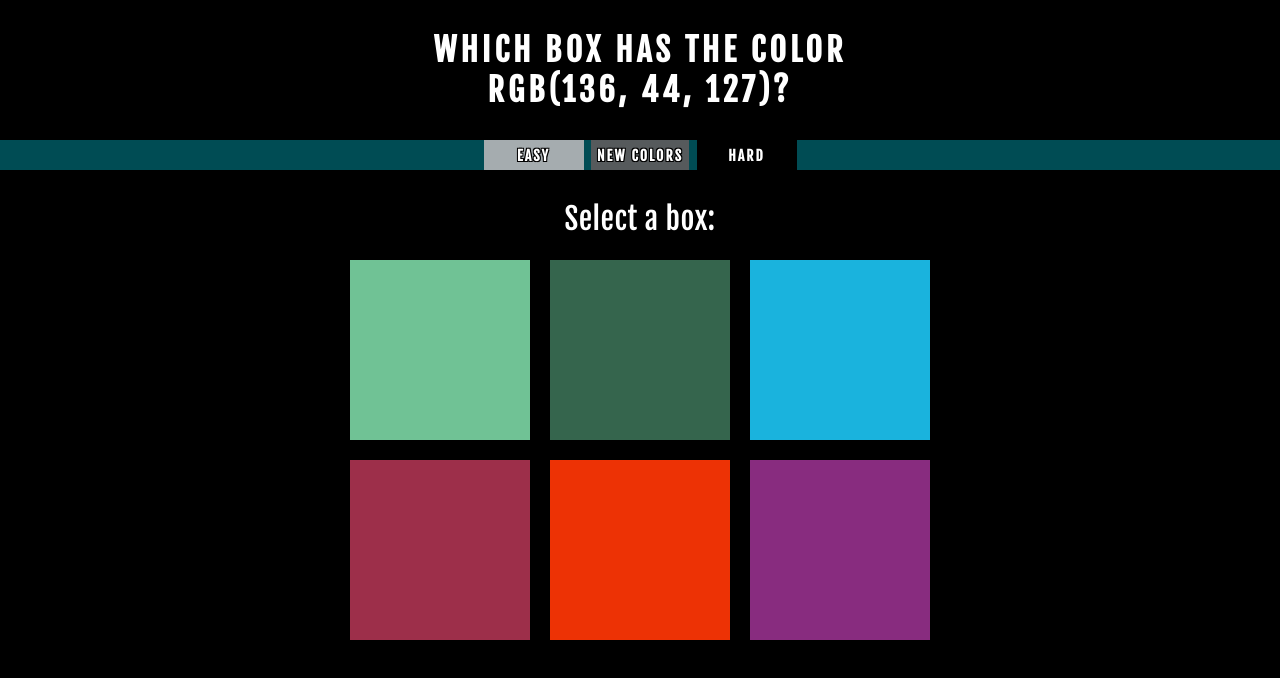
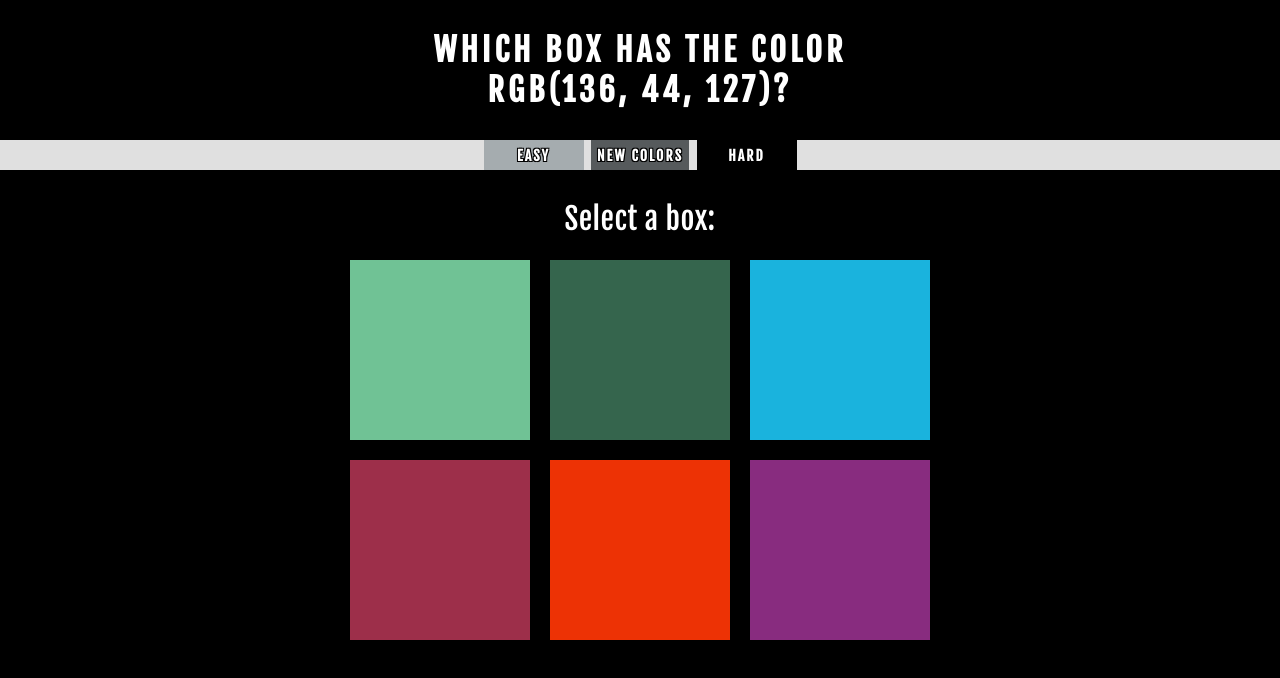
Before and after one commit to LII41333733/color-game, a plain HTML site: page index.html in a window 1280 px wide. Drawn offline with Linux system fonts and the light colour scheme.

Commit message:
Changed color of option bar

```diff
--- a/index.html
+++ b/index.html
@@ -4,7 +4,7 @@
     <meta charset="UTF-8">
     <meta name="viewport" content="width=device-width, initial-scale=1.0">
     <meta http-equiv="X-UA-Compatible" content="ie=edge">
-    <title>Color Game SOLO</title>
+    <title>Color Game</title>
     <link href="style.css" rel="stylesheet" type="text/css">
     <link href="https://fonts.googleapis.com/css?family=Fjalla+One" rel="stylesheet">
 </head>
--- a/style.css
+++ b/style.css
@@ -50,7 +50,7 @@ h1 {
 }
 
 #strip {
-    background-color: #004C54;
+    background-color: #e0e0e0;
     height: 30px;
     text-align: center;
     width: 100%;
```
